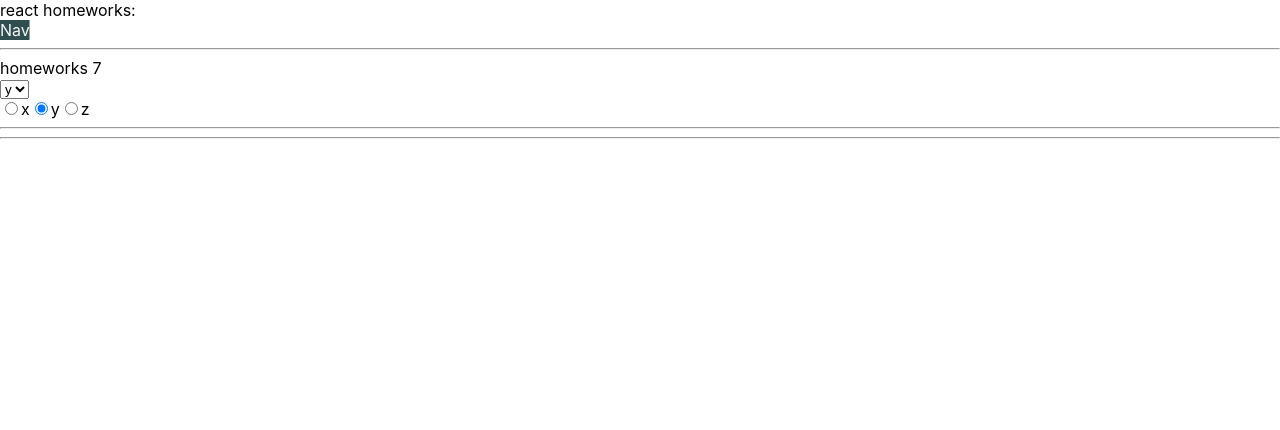
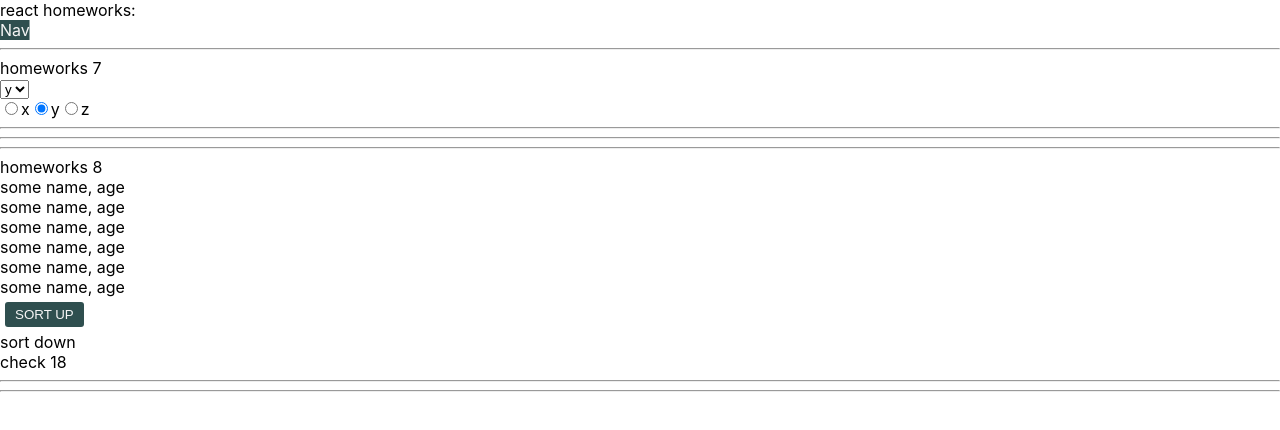
Before and after one commit to fabskrejt/zadachiIgnat, a React (Create React App) app: page /#/junior in a window 1280 px wide. Shown: the top 430 px of the page. Built offline with nearby package versions, Linux system fonts and the light colour scheme.

Commit message:
changed reduser test hw8

```diff
--- a/src/p2-homeworks/h5/pages/Junior.tsx
+++ b/src/p2-homeworks/h5/pages/Junior.tsx
@@ -1,7 +1,11 @@
 import HW7 from "../../h7/HW7";
+import HW8 from "../../h8/HW8";
 
 export const Junior = () => {
     return (
-        <HW7/>
+        <div>
+            <HW7/>
+            <HW8/>
+        </div>
     )
 }
```
Also changed, not shown: 1 other file (tests, documents, lock files or other folders).
